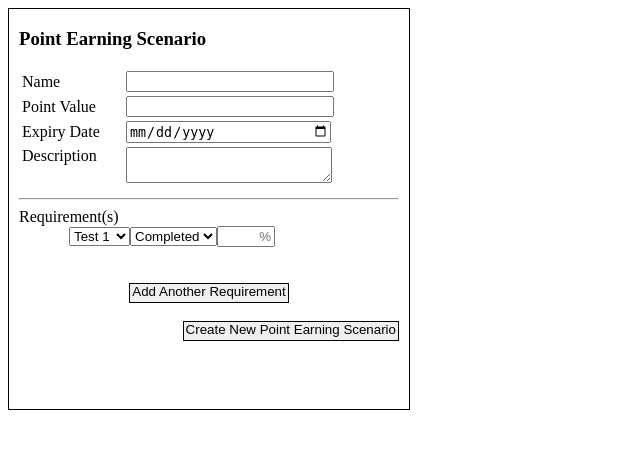
After one commit to hfazal/EducationPlusPlus, a PHP site: page /createAPES.php in a window 1280 px wide. The commit adds this page. Shown: the top 449 px of the page, without its empty margins (0-640 px from the left). Run offline with PHP 8.4, Linux system fonts and the light colour scheme; some libraries are stand-ins or nearby versions.

Commit message:
Created Interface for a Professor to create a PointEarningScenario. createAPES.php is the form the prof will fill out, persistPES.php creates Activity, Requirements and PointEarningScenario objects. Minor changes to epp_classes.php for printing a PES.

```diff
--- /dev/null
+++ b/educationplusplus/createAPES.php
@@ -0,0 +1,66 @@
+<!DOCTYPE HTML>
+<?php require 'epp_classes.php'; ?>
+<html>
+<head>
+	<title>Point Earning Scenario Class Tester</title>
+	<script src="//ajax.googleapis.com/ajax/libs/jquery/1.8.0/jquery.min.js" type="text/javascript"></script>
+	<script>
+	counter = 0;
+	function addRequirements(){
+		var newdiv = document.createElement('div');
+
+		newdiv.innerHTML = '<select id="reqAct[]" name="reqAct[]" style="margin-left:50px;">\n<option value="0">Test 1</option><option value="1">Test 2</option><option value="2">Quiz 1</option></select><select id="reqCond[]" name="reqCond[]"><option value="0">Completed</option><option value="1">&gt;</option><option value="2">&gt;=</option><option value="3">=</option></select><input type="text" id="reqGradeToAchieve[]" name="reqGradeToAchieve[]" style="width:50px;text-align:right;" placeholder="%">';
+		counter++;
+
+		document.getElementById("requirementsDIV").appendChild(newdiv);
+	}
+	</script>
+</head>
+<body onload="addRequirements()">
+	<div id="form" style="width:400px;height:400px;border:thin solid black;overflow:auto;">
+		<form method="post" action="persistPES.php" name="pes-creator" id="pes-creator" style="padding-left:10px;padding-right:10px;">
+			<h3>Point Earning Scenario</h3>
+			<table>
+				<tr>
+					<td style="width:100px">Name</td>
+					<td><input type="text" style="margin-right:10px;width:200px;" id="pesName" name="pesName"></td>
+				</tr>
+				<tr>
+					<td>Point Value</td>
+					<td><input type="text" style="margin-right:10px;width:200px;" id="pesPointValue" name="pesPointValue"></td>
+				</tr>
+				<tr>
+					<td>Expiry Date</td>
+					<td><input type="date" style="margin-right:10px;width:200px;" id="pesExpiryDate" name="pesExpiryDate"></td>
+				</tr>
+				<tr>
+					<td style="vertical-align:top;">Description</td>
+					<td><textarea name="pesDescription" id="pesDescription" style="margin-right:10px;width:200px;" style></textarea></td>
+				</tr>
+			</table>
+			<hr/>
+			Requirement(s)<br/>
+			<div id="requirementsDIV" name="requirementsDIV">
+			</div>
+			<br/><br/>
+			<input name="Submit" type="button" style="margin: 0 auto; display:block; border:1px solid #000000; height:20px; padding-left:2px; padding-right:2px; padding-top:0px; padding-bottom:2px; line-height:14px; background-color:#EFEFEF;" onclick="addRequirements()" value="Add Another Requirement"/>
+			<br/>
+			<input name="Submit" type="submit" style="float:right; display:block; border:1px solid #000000; height:20px; padding-left:2px; padding-right:2px; padding-top:0px; padding-bottom:2px; line-height:14px; background-color:#EFEFEF;" value="Create New Point Earning Scenario"/>
+		</form>
+	</div>
+
+	<script>
+   		$("#req-cond1").change(function () {
+          var str = "";
+          str = $("#req-cond1 option:selected").val();
+          if (str == "0"){
+	          $("#req-percentToAchieve").hide();
+		  }
+	      else{
+	          $("#req-percentToAchieve").show();
+	      }
+        })
+        .change();
+    </script>
+</body>
+</html>
--- a/educationplusplus/epp_classes.php
+++ b/educationplusplus/epp_classes.php
@@ -9,7 +9,6 @@
 
 		// CONSTRUCTOR
 		function __construct( $name, $pointValue, $description, $requirementSet, $expiryDate, $deletedByProf ) {
-			//print "In constructor\n";
 			$this->name = $name;
 			$this->pointValue = $pointValue;
 			$this->description = $description;
@@ -20,7 +19,7 @@
 
 		// DESTRUCTOR
 		function __destruct() {
-		   //print "Destroying " . $this->name . "\n";
+		   // Nothing to do here
 		}
 
 		// GETTER
@@ -40,7 +39,7 @@
 
 		// TOSTRING
 		public function __toString() {
-			$stringToReturn = $this->name . "<br/>" . $this->pointValue . " Point Value<br/>Expires on " . /*$this->expiryDate .*/ "<br/>";
+			$stringToReturn = $this->name . "<br/>" . $this->pointValue . " Point Value<br/>Expires on " . $this->expiryDate->format('m-d-Y') . "<br/>";
 			for ($i=0; $i<count($this->requirementSet); $i++){
 				$stringToReturn = $stringToReturn . $this->requirementSet[$i] . "<br/>";
 			}
@@ -50,19 +49,18 @@
 
 	class Requirement {
 		private $activity;
-		private $condition;				//This is a string. See Rules for Condition below
+		private $condition;				//This is an integer. See Rules for Condition below
 		private $percentToAchieve;
 
 		/* 	Rules for Condition:
-			"1"    | If Activity has been Completed ($percentToAchieve will be ignored)
-			">"    | If Activity's Grade (in percent) >= $percentToAchieve
-			">="   | If Activity's Grade (in percent) > $percentToAchieve
-			"="    | If Activity's Grade (in percent) is exactly $percentToAchieve
+			"0"  -> Complete  | If Activity has been Completed ($percentToAchieve will be ignored)
+			"1"  -> >         | If Activity's Grade (in percent) >= $percentToAchieve
+			"2"  -> >=        | If Activity's Grade (in percent) > $percentToAchieve
+			"3"  -> =         | If Activity's Grade (in percent) is exactly $percentToAchieve
 		*/
 
 		// CONSTRUCTOR
 		function __construct( $activity, $condition, $percentToAchieve ) {
-		//print "In constructor\n";
 			$this->activity = $activity;
 			$this->condition = $condition;
 			$this->percentToAchieve = $percentToAchieve;
@@ -70,13 +68,27 @@
 
 		// DESTRUCTOR
 		function __destruct() {
-			//print "Destroying";
+			// Nothing to do here
 		}
 
 		// TOSTRING
 		public function __toString() {
-			//FIX TO ACCOMODATE OTHER CONDITIONS
-			$stringToReturn = "Get more than " . $this->percentToAchieve . " on " . $this->activity;
+			switch ($this->condition) {
+				case 0:	// Complete
+					$stringToReturn = "Complete the activity " . $this->activity;
+					break;
+				case 1:	// >
+					$stringToReturn = "Get more than " . $this->percentToAchieve . "% on " . $this->activity;
+					break;
+				case 2:	// >=
+					$stringToReturn = "Get " . $this->percentToAchieve . " % or more on " . $this->activity;
+					break;
+				case 3:	// =
+					$stringToReturn = "Get exactly " . $this->percentToAchieve . "% on the activity " . $this->activity;
+					break;
+				default:
+					$stringToReturn = "ERROR";
+			}
 			return $stringToReturn;
 		}
 	}
@@ -87,14 +99,15 @@
 
 		// CONSTRUCTOR
 		function __construct( $name, $weight ) {
-			//print "In constructor\n";
 			$this->name = $name;
-			$this->weight = $weight;
+			if (!empty($weight)){
+				$this->weight = $weight;
+			}
 		}
 
 		// DESTRUCTOR
 		function __destruct() {
-			//print "Destroying " . $this->name . "\n";
+			// Nothing to do here
 		}
 
 	   	// TOSTRING
```
Also changed, not shown: educationplusplus/PES_Class_Tester.php (deleted, +0 -32 lines), educationplusplus/persistPES.php (added, +40 -0 lines).
